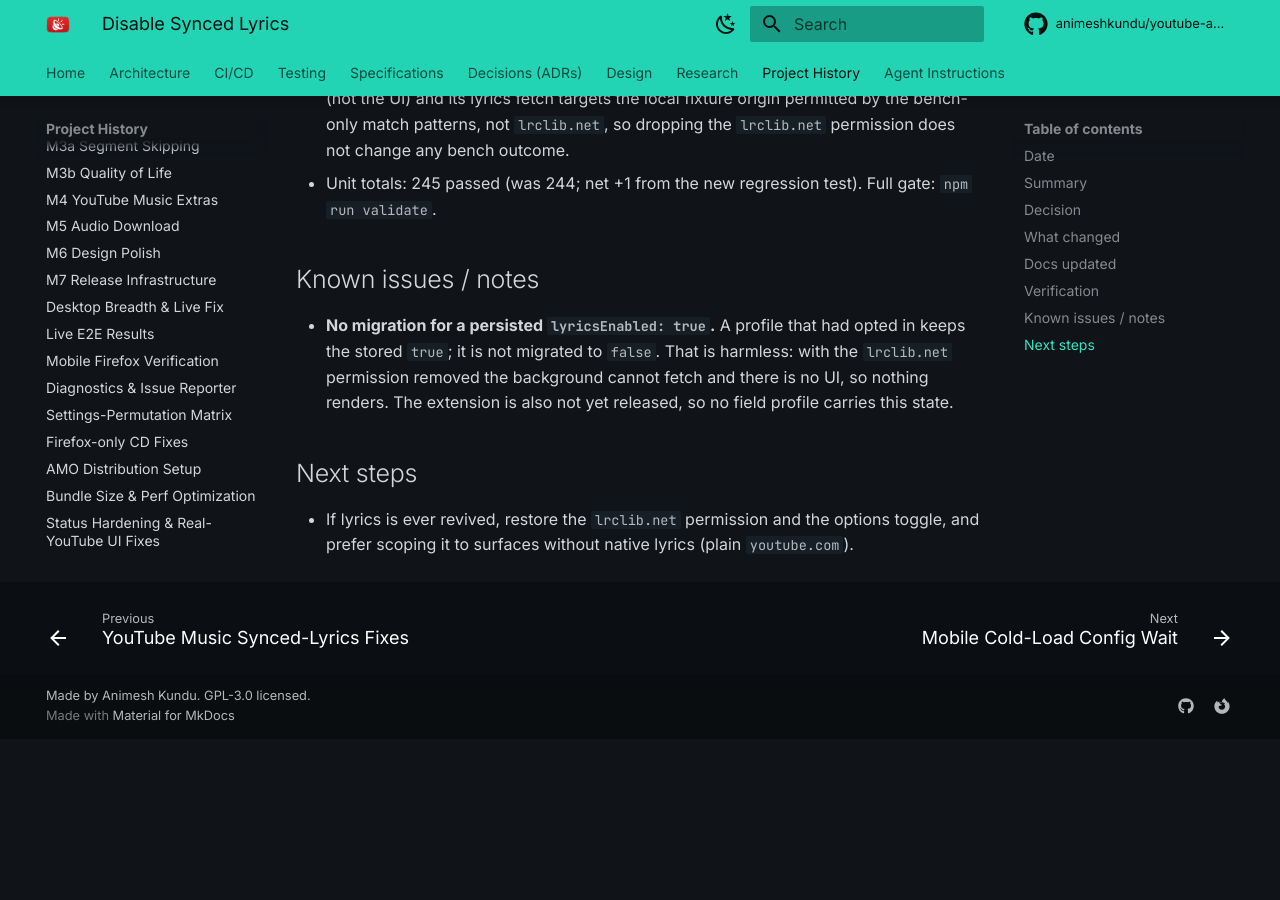
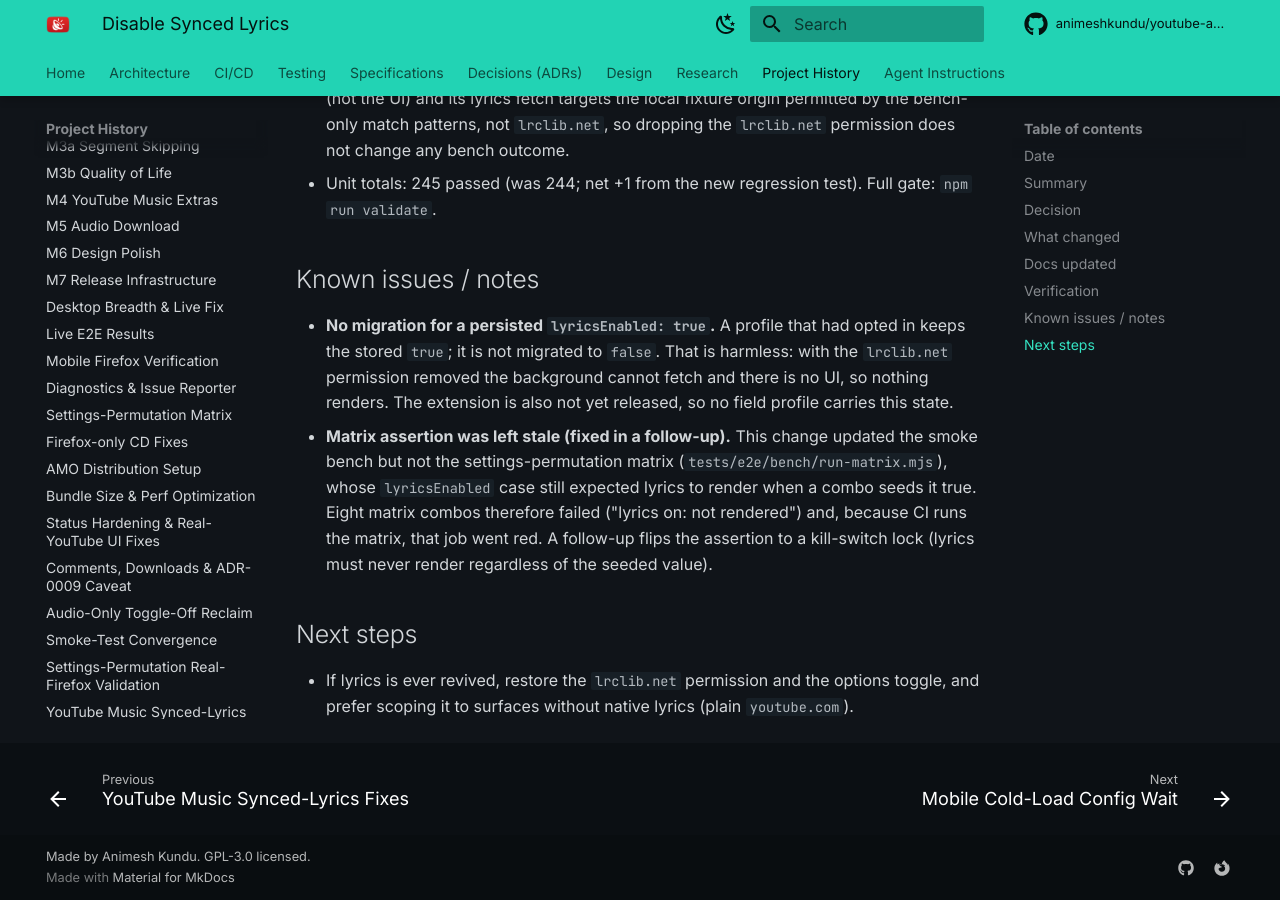
Before and after one commit to animeshkundu/youtube-audio, an MkDocs documentation site: the page built from docs/history/2026-07-13-disable-lyrics.md, in a window 1280 px wide and 900 px high, scrolled down 1743 px. Built offline with MkDocs 1.6.1 and Material for MkDocs 9.7.7, drawn with Linux system fonts in a browser that asks for light colours; comment, search, counter and statistics services are not loaded; before the commit the page ends 2482 px from its top, so only the background shows below that.

Commit message:
Fix stale matrix lyrics assertion left by the lyrics-disable change
The settings-permutation matrix still expected the synced-lyrics panel to render
when a combo seeded lyricsEnabled true, but that feature was disabled (kill switch
coerces the setting off, d0b2a16). Eight combos failed with 'lyrics on: not
rendered' and, because CI runs the matrix, that job was red. Flip the assertion to
a kill-switch lock: lyrics must never render regardless of the seeded value.

Matrix now 50/50 PASS on the current build (real Firefox, all permutations).

```diff
--- a/docs/history/2026-07-13-disable-lyrics.md
+++ b/docs/history/2026-07-13-disable-lyrics.md
@@ -66,6 +66,11 @@
   stored `true`; it is not migrated to `false`. That is harmless: with the `lrclib.net` permission
   removed the background cannot fetch and there is no UI, so nothing renders. The extension is also
   not yet released, so no field profile carries this state.
+- **Matrix assertion was left stale (fixed in a follow-up).** This change updated the smoke bench but
+  not the settings-permutation matrix (`tests/e2e/bench/run-matrix.mjs`), whose `lyricsEnabled` case
+  still expected lyrics to render when a combo seeds it true. Eight matrix combos therefore failed
+  ("lyrics on: not rendered") and, because CI runs the matrix, that job went red. A follow-up flips
+  the assertion to a kill-switch lock (lyrics must never render regardless of the seeded value).
 
 ## Next steps
 
```
Also changed, not shown: 1 other file.
